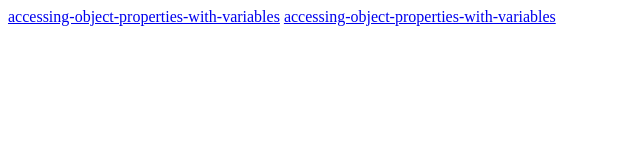
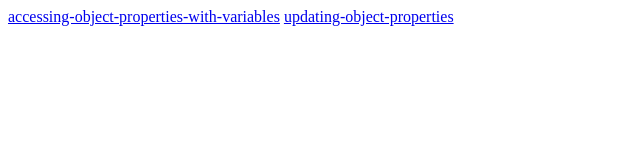
Before and after one commit to jotisa/freejocamp, a plain HTML site: page index.html in a window 1280 px wide. Shown: the whole page, without its empty margins (0-640 px from the left). Drawn offline with Linux system fonts and the light colour scheme.

Commit message:
Updated index.html
updating-object-properties from typo where accessing was doubled.

```diff
--- a/index.html
+++ b/index.html
@@ -4,6 +4,6 @@ FreeJonatanCamp
 </title>
 <body>
 <a href="/accessing-object-properties-with-variables/index.html">accessing-object-properties-with-variables</a>
-<a href="/updating-object-properties/index.html">accessing-object-properties-with-variables</a>
+<a href="/updating-object-properties/index.html">updating-object-properties</a>
 </body>
 </head>
```
